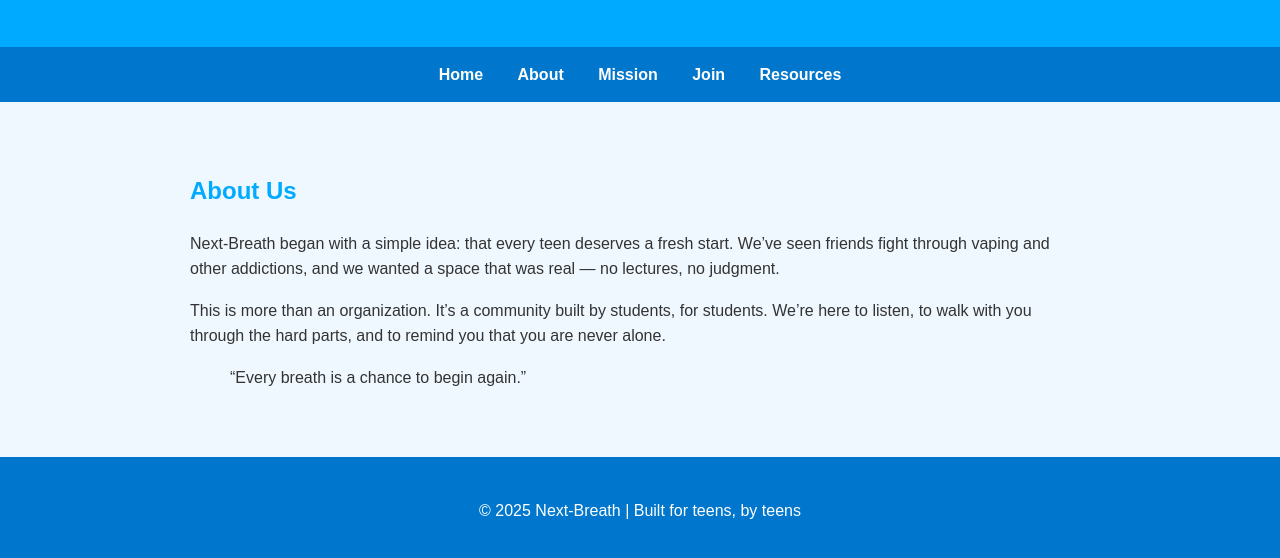
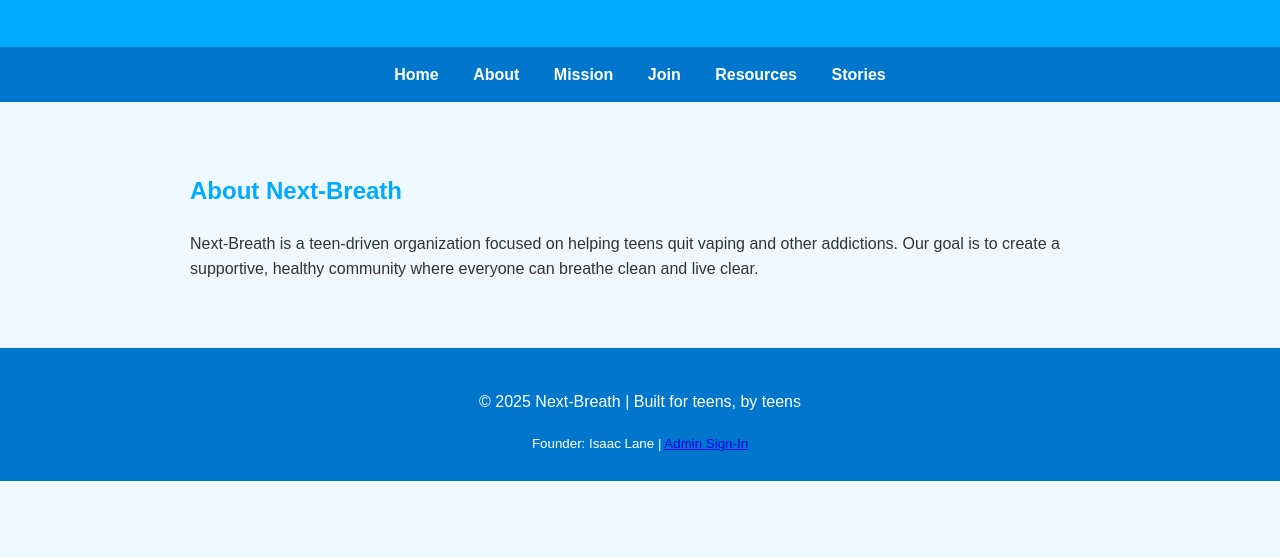
Before and after one commit to isaaclkiwi-a11y/Next-breath, a plain HTML site: page about.html in a window 1280 px wide. Shown: the part 386-944 px from the top of the page. After the commit the page ends 867 px from the top, so only its background shows below. Drawn offline with Linux system fonts and the light colour scheme.

Commit message:
Update about.html

```diff
--- a/about.html
+++ b/about.html
@@ -1,10 +1,10 @@
 <!DOCTYPE html>
 <html lang="en">
 <head>
-    <meta charset="UTF-8">
-    <meta name="viewport" content="width=device-width, initial-scale=1.0">
-    <title>Next-Breath | About</title>
-    <link rel="stylesheet" href="style.css">
+<meta charset="UTF-8">
+<meta name="viewport" content="width=device-width, initial-scale=1.0">
+<title>Next-Breath | About</title>
+<link rel="stylesheet" href="style.css">
 </head>
 <body>
 
@@ -20,25 +20,17 @@
     <a href="mission.html">Mission</a>
     <a href="join.html">Join</a>
     <a href="resources.html">Resources</a>
+    <a href="stories.html" class="story-link">Stories</a>
 </nav>
 
 <section>
-    <h2>About Us</h2>
-    <p>
-        Next-Breath began with a simple idea: that every teen deserves a fresh start.
-        We’ve seen friends fight through vaping and other addictions, and we wanted a space that was real — no lectures, no judgment.
-    </p>
-    <p>
-        This is more than an organization. It’s a community built by students, for students.
-        We’re here to listen, to walk with you through the hard parts, and to remind you that you are never alone.
-    </p>
-    <blockquote>
-        “Every breath is a chance to begin again.”
-    </blockquote>
+    <h2>About Next-Breath</h2>
+    <p>Next-Breath is a teen-driven organization focused on helping teens quit vaping and other addictions. Our goal is to create a supportive, healthy community where everyone can breathe clean and live clear.</p>
 </section>
 
 <footer>
     <p>© 2025 Next-Breath | Built for teens, by teens</p>
+    <small>Founder: Isaac Lane | <a href="admin.html">Admin Sign-In</a></small>
 </footer>
 
 </body>
```
